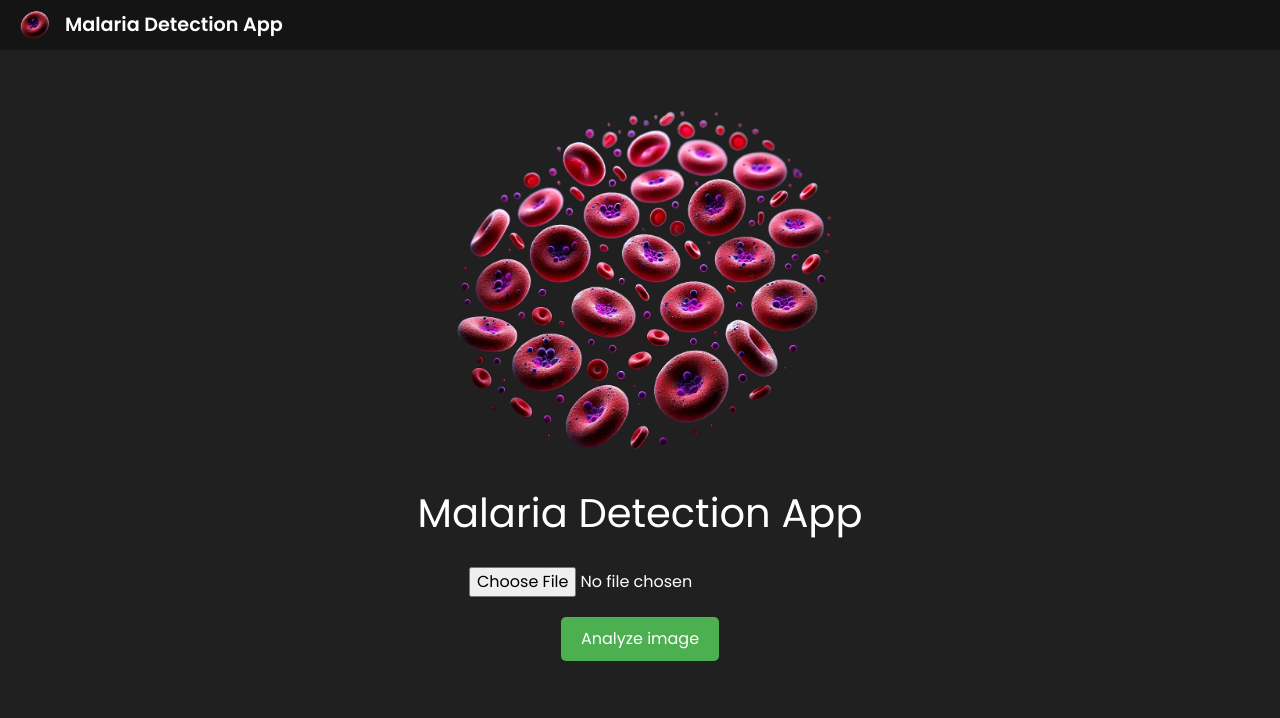
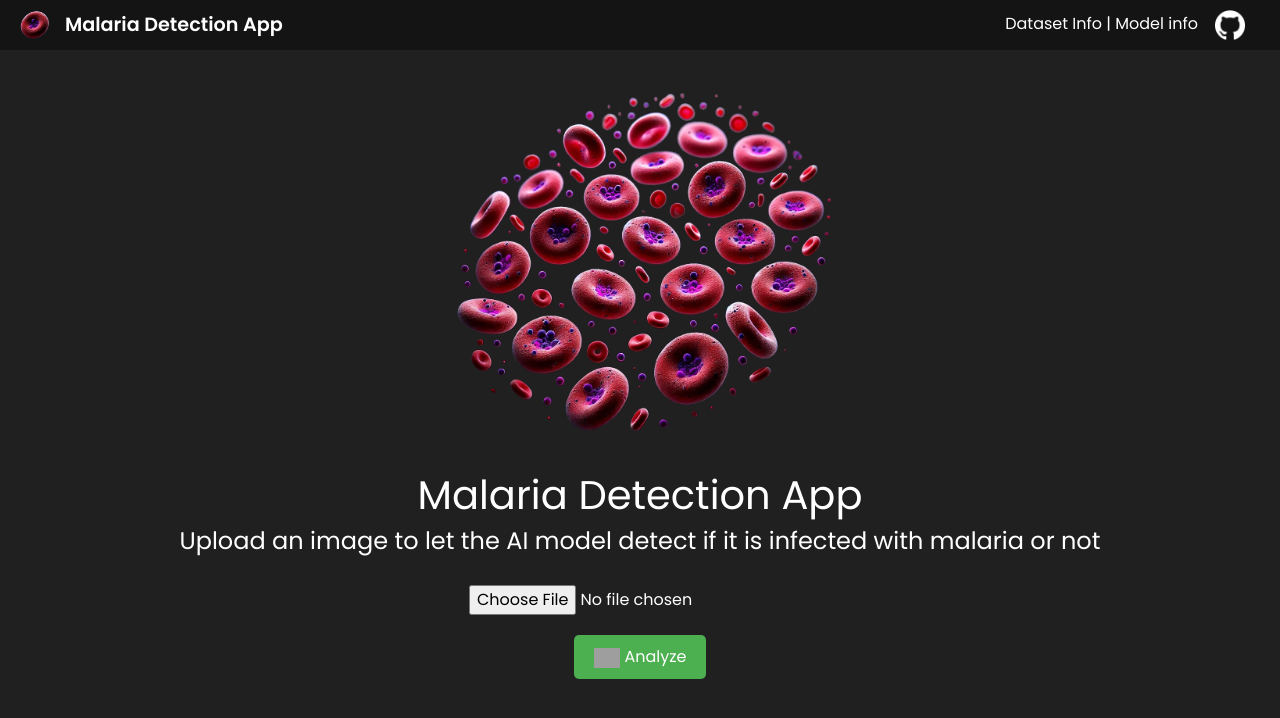
Before and after one commit to TonyVallad/Malaria-Detection-App, a Flask app: page / in a window 1280 px wide. Shown: the top 718 px of the page. Run offline with Flask 3, Linux system fonts and the light colour scheme; some libraries are stand-ins or nearby versions; grey boxes are pictures that could not be loaded.

Commit message:
updated index.html & base.html template + screenshot

```diff
--- a/src/templates/base.html
+++ b/src/templates/base.html
@@ -34,6 +34,7 @@
             position: fixed;
             top: 0;
             z-index: 1000;
+            /* display: inline; */
         }
         .top-banner a {
             display: flex;
@@ -57,48 +58,31 @@
             padding-left: 0px;
             padding-right: 0px;
         }
-        .auth-links {
-            font-size: 1em;
-            display: flex;
-            align-items: center;
+        .inline-links {
+            display: inline-block; /* Ensures the container acts like an inline element */
+            text-align: left;      /* Optional: Align text */
+            vertical-align: middle; /* Optional: Adjust vertical alignment */
         }
-        .auth-links a {
-            color: white;
-            margin-left: 10px;
-            text-decoration: none;
-            padding: 0 12px;
-            border-radius: 5px;
-            height: 30px;
-            line-height: 30px;
-        }
-        .auth-links a.login {
-            background-color: #4CAF50;
-        }
-        .auth-links a.logout {
-            background-color: #f44336;
-        }
-        .auth-links a.login:hover {
-            background-color: #45a049;
-        }
-        .auth-links a.logout:hover {
-            background-color: #e53935;
-        }
-        .auth-links .user-list-link {
-            color: rgb(160, 160, 160);
-            margin-right: 20px;
-            text-decoration: none;
-        }
-        .auth-links i {
-            margin-right: 5px;
+        .inline-links a {
+            display: inline;       /* Ensure links remain inline */
+            /* margin-right: 10px; */    /* Adds spacing between links (optional) */
+            text-decoration: none; /* Optional: Removes underline for cleaner look */
         }
     </style>
 </head>
 <body>
     <div class="top-banner">
-        <a href="{{ url_for('main.index') }}">
-            <img src="{{ url_for('static', filename='img/logo.png') }}" alt="Logo">
-            <h1>Malaria Detection App</h1>
-        </a>
+        <div class="top-banner-title">
+            <a href="{{ url_for('main.index') }}">
+                <img src="{{ url_for('static', filename='img/logo.png') }}" alt="Logo">
+                <h1>Malaria Detection App</h1>
+            </a>
+        </div>
+        <div class="inline-links">
+            <a href="https://www.tensorflow.org/datasets/catalog/malaria?hl=fr">Dataset Info</a> |
+            <a href="https://www.tensorflow.org/tutorials/images/classification?hl=fr">Model info</a>&nbsp; &nbsp;
+            <a href="https://github.com/TonyVallad/Malaria-Detection-App" target="_blank"><img src="{{ url_for('static', filename='img/github_dark.png') }}" alt="Logo"></a>
+        </div>
     </div>
 
     <!-- Content block for specific pages -->
--- a/src/templates/index.html
+++ b/src/templates/index.html
@@ -10,11 +10,13 @@
                 <img src="{{ url_for('static', filename='img/cells.webp') }}" alt="Site Logo" style="max-width: 400px; height: auto; margin-bottom: 0px;">
                 <h1>Malaria Detection App</h1>
 
+                <h4>Upload an image to let the AI model detect if it is infected with malaria or not</h4>
+
                 <!-- File Upload Section -->
                 <form action="{{ url_for('main.upload_file') }}" method="POST" enctype="multipart/form-data" style="margin-top: 20px;">
-                    <input type="file" name="file" id="file-upload" accept=".jpg,.jpeg,.png,.pdf,.txt" style="margin-top: 10px;">
+                    <input type="file" name="file" id="file-upload" accept=".jpg,.jpeg,.png" style="margin-top: 10px;">
                     <br>
-                    <button type="submit" style="background-color: #4CAF50; color: white; border: none; padding: 10px 20px; font-size: 16px; margin-top: 20px; cursor: pointer; border-radius: 5px;">Analyze image</button>
+                    <button type="submit" style="background-color: #4CAF50; color: white; border: none; padding: 10px 20px; font-size: 16px; margin-top: 20px; cursor: pointer; border-radius: 5px;"><img src="https://img.icons8.com/?size=100&id=62903&format=png&color=FFFFFF" alt="Search" style="max-height: 20px;"> Analyze</button>
                 </form>
             </div>
         </div>
```
Also changed, not shown: src/static/img/github_dark.png (added), src/static/img/screenshot.png.
